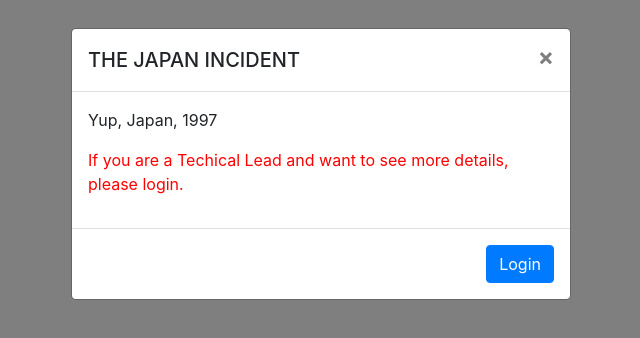
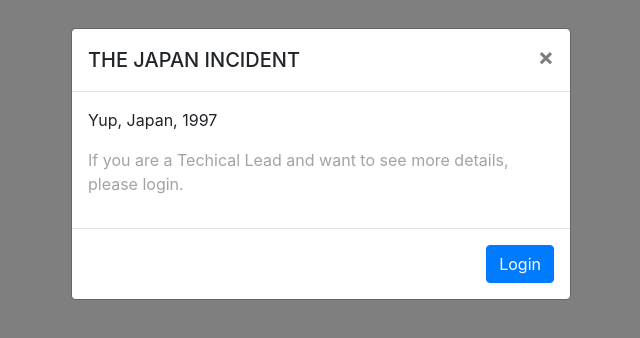
Before and after one commit to DarkoStojanov/growth, a plain HTML site: page index.html in a window 1280 px wide. Shown: the whole page, without its empty margins (319-959 px from the left). Drawn offline with nearby package versions, Linux system fonts and the light colour scheme.

Commit message:
Update index.html

```diff
--- a/index.html
+++ b/index.html
@@ -28,7 +28,7 @@
           </div>
           <div class="modal-body">
             <p>Yup, Japan, 1997</p>
-            <p style="color: red">If you are a Techical Lead and want to see more details, please login.</p>
+            <p style="color: #a3a3a3;">If you are a Techical Lead and want to see more details, please login.</p>
             <p class="d-none text-danger" id="secondary">You don't look like a Techical Lead, please check your job description.</p>
           </div>
           <div class="modal-footer">
```
